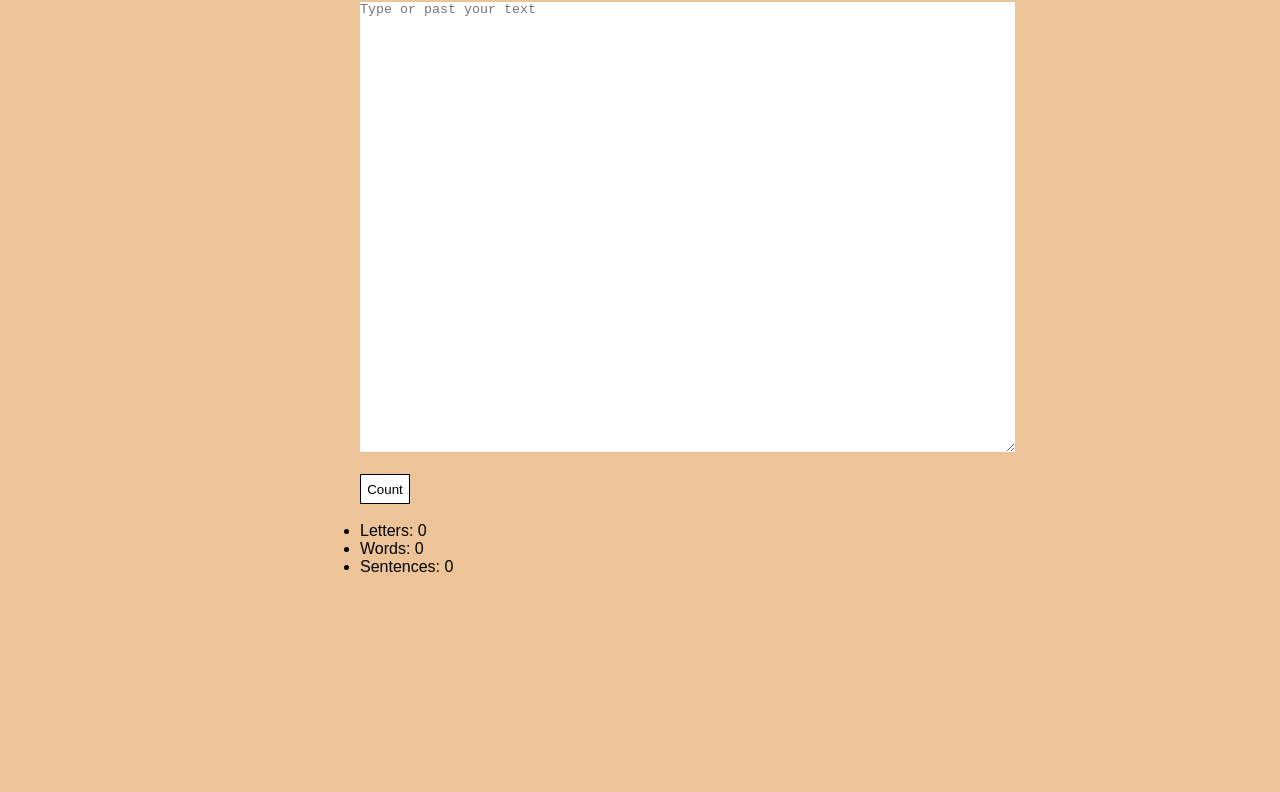
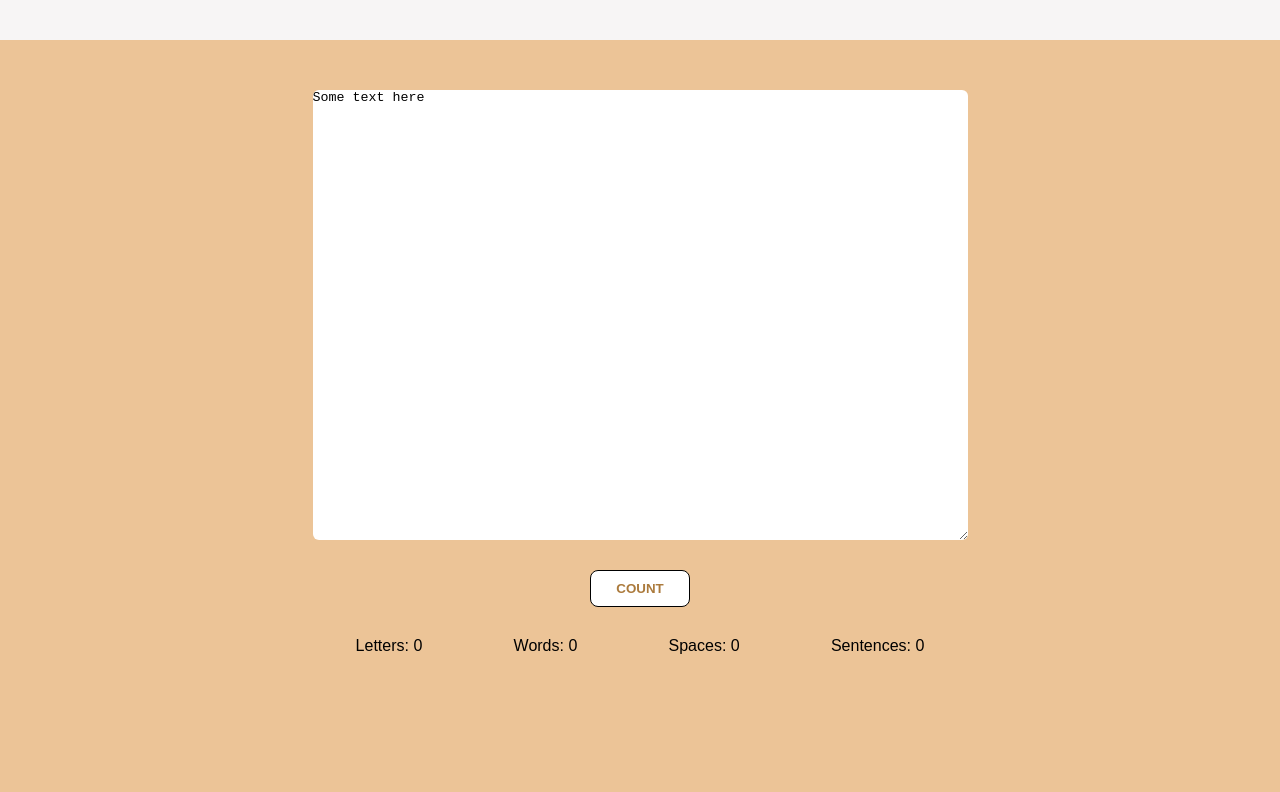
Before and after one commit to ZHasmik/word-counter-hasmik-zakaryan, a plain HTML site: page index.html in a window 1280 px wide. Shown: the part 139-931 px from the top of the page. Drawn offline with Linux system fonts and the light colour scheme.

Commit message:
Add files via upload

```diff
--- a/index.html
+++ b/index.html
@@ -16,15 +16,20 @@
         </div>
     </header>
 
-    <main class="main">
+<main class="main">
         <div class="container">
-            <textarea class="useerString" name="Counter" cols="80" rows="30" placeholder="Type or past your text"></textarea> <br></br>
-            <button class= button type="button"> Count </button> <br> </br>
-            <ul class="result__list">
-                <li class="Letters">Letters:<span class="amountOfLetters"> 0</span></li>
-                <li class="Words">Words:<span class="amountOfWords"> 0</span></li>
-                <li class="Sentences">Sentences:<span class="amountofSentences"> 0</span></li>
-            </ul>
+            <div class="main__box">
+                <textarea id="textarea" class="user__string" name="Counter" cols="80" rows="30" placeholder="Type or paste your text">Some text here</textarea>
+                <div class="click">
+                    <button class = "button" type="button"> Count </button>
+                </div>
+                <ul class="result__list">
+                    <li class="letters"> Letters: <span id="letters">0</span></li>
+                    <li class="words"> Words: <span id="words">0</span></li>
+                    <li class="spaces"> Spaces: <span id="spaces">0</span></li>
+                    <li class="sentences"> Sentences: <span id="sentences">0</span></li>
+                </ul>
+            </div>
         </div>
     </main>
 
--- a/script.js
+++ b/script.js
@@ -1,20 +1,22 @@
-const userString = document.querySelector("#userString");
-
+const textarea = document.querySelector(".user__string");
+let arr = textarea.innerHTML.split(' ');
+console.log(arr.length);
 const words = document.querySelector("#words");
+const spaces = document.querySelector("#spaces");
 const letters = document.querySelector("#letters");
 const sentences = document.querySelector("#sentences");
 
-function countWords(){
-
-}
-let amountOfLetter
 
 
-
-function counter() {
-    countWords();
-    countLetters();
-    countSentences();
-
-
-}
+// function countSpaces() {
+//     let counter = 0;
+//     for (let el of arr){
+//         if (el !== null) {
+//             continue;
+//         } else {
+//             counter++;
+//         }
+//     }
+//     return counter;
+// }
+// console.log(countSpaces());
--- a/style.css
+++ b/style.css
@@ -7,19 +7,21 @@
 
 body{
     font-family: sans-serif;
+    height: 100%;
+}
+ul, li{
+    list-style-type: none;
+}
+.container{
+    max-width: 700px;
+    padding: 20px;
+    margin: 0 auto;
 }
 header{
     background-color: rgb(247, 245, 245);
-    padding: 1px;
-    text-align:left;
+    padding: 30px;
+    text-align:center;
 }
-.container{
-    max-width: 600px;
-    padding: 20px;
-    margin: 0 auto;
-
-}
-
 
 h1{
     color: rgb(237, 220, 184);
@@ -27,37 +29,63 @@ h1{
     font-size: 30px;
     background-position: 50%;
     float:right;
-    padding:4%
-
-
+    padding: 4%;
 }
 
 main{
     background-color:rgb(236, 196, 151);
     height: 850px;
+    padding: 30px;
+    flex: auto;
 
 }
+.main__box {
+    display: flex;
+    flex-direction: column;
+    align-items: center;
+}
+.user__string{
+    margin-bottom: 30px;
+    border-radius: 6px;
+}
+.result__list {
+    display: flex;
+    justify-content: space-around;
+    width: 100%;
+    /* gap: 25px; */
+}
 .button{
+    width: 100px;
+    padding: 10px;
     background-color: white;
     border: 1px solid black;
-    height: 30px;
-    width: 50px;
+    color: rgba(148, 85, 7, 0.784);
+    font-weight: 900;
+    text-transform: uppercase;
+    border-radius: 8px;
 
+ }
+ .click{
+    width: 100%;
+    display: flex;
+    justify-content: center;
+    margin-bottom: 30px;
 
  }
 
-
 footer{
-    height: 250px;
+    height: 150px;
+    text-align: 30px;
     background-color:rgb(247, 245, 245);
     color:black;
 }
 p{
-    display: inline;
+    /* display: inline; */
     font-family: Arial, Helvetica, sans-serif;
 
 
 }
 .textarea{
  border: 1px solid black;
+
 }
```
